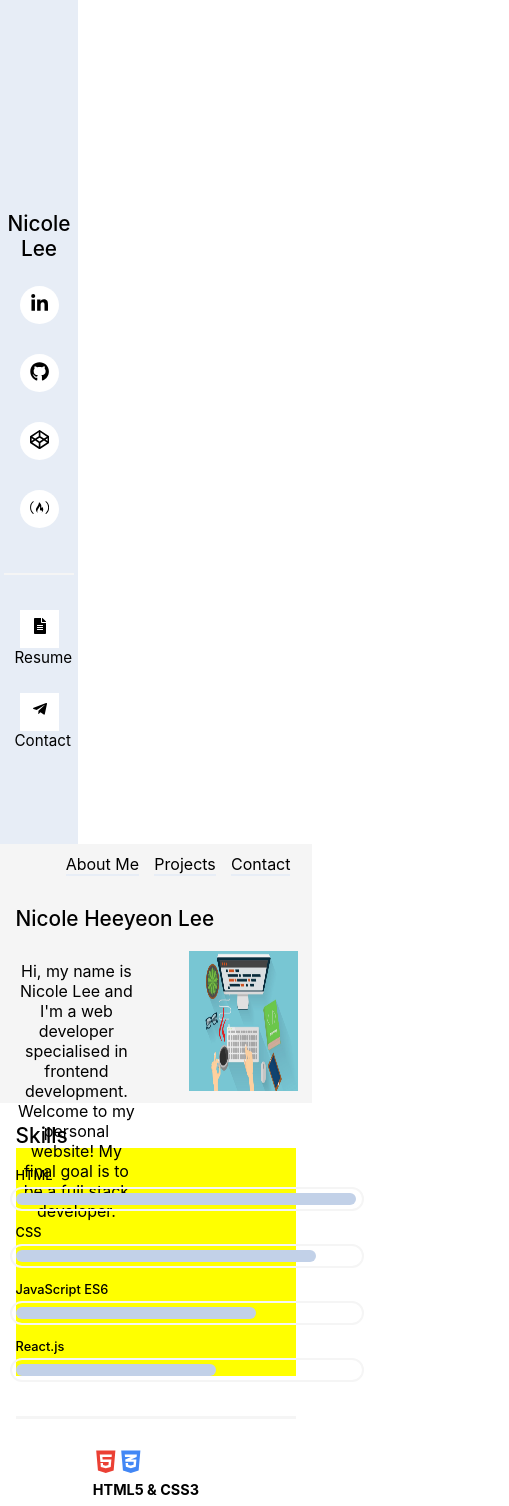
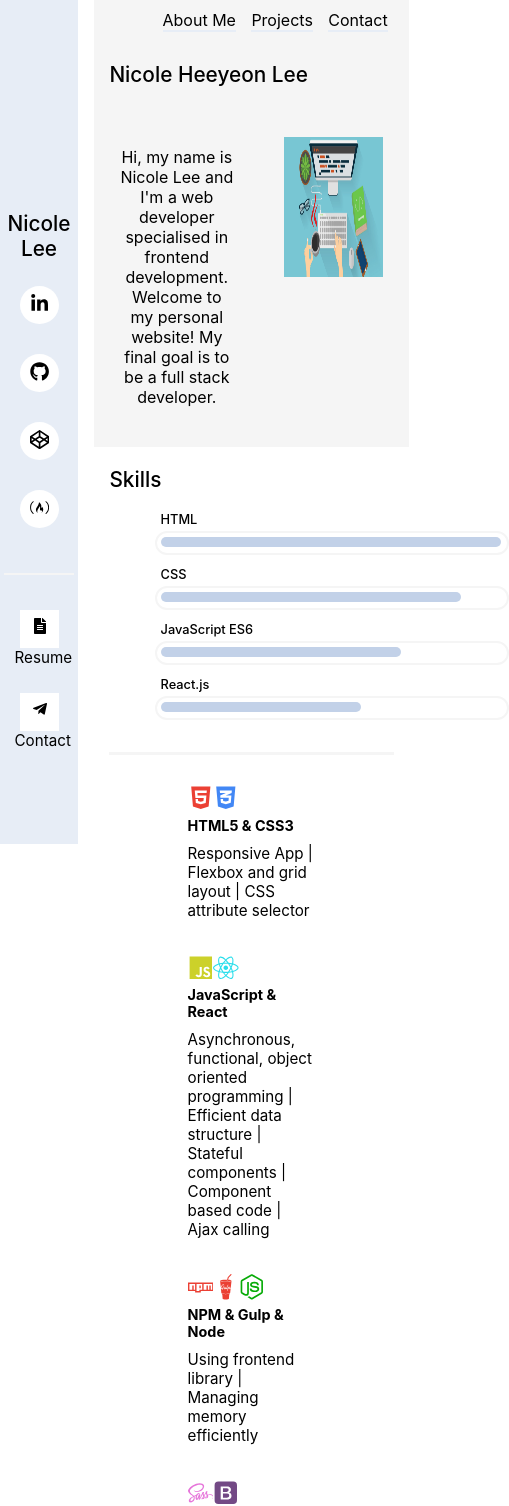
Before and after one commit to nicolehle/nicole-portfolio, a React (Create React App) app: page / in a window 390 px wide. Shown: the top 1506 px of the page, 509 px wide, since content can reach past the window. Built offline with nearby package versions, Linux system fonts and the light colour scheme.

Commit message:
Completed tablet size

```diff
--- a/src/App.css
+++ b/src/App.css
@@ -9,10 +9,12 @@
 
 @media (max-width: 1199px) {
   .App {
-    background-color: none;
     border-radius: 0;
     -webkit-box-shadow: none;
     -moz-box-shadow: none;
     box-shadow: none;
+    width: 100%;
+    height: 100%;
+    margin: 0 auto;
   }
 }
--- a/src/components/Contents/ContentsContact/ContentsContact.module.css
+++ b/src/components/Contents/ContentsContact/ContentsContact.module.css
@@ -1,5 +1,6 @@
 .ContentsContact {
-  padding: 50px 5%;
+  width: 95%;
+  padding: 49px 0 50px 5%;
 }
 
 .ContentsContact img {
@@ -14,8 +15,8 @@
 
 .ContentsContact div {
   margin: 0 auto;
-  margin-top: 25px;
-  width: 50%;
+  margin-top: 40px;
+  width: 100%;
 }
 
 .Column {
--- a/src/components/Contents/ContentsItems/ContentsItems.module.css
+++ b/src/components/Contents/ContentsItems/ContentsItems.module.css
@@ -7,8 +7,8 @@
 }
 
 .Introduction {
-  height: 28vh;
-  padding: 20px 5%;
+  height: 28%;
+  padding: 30px 5%;
   background-color: whitesmoke;
 }
 
@@ -42,8 +42,7 @@
   }
 
   .Introduction {
-    height: 18vh;
-    padding: 0px;
+    height: 18%;
   }
 
   .Introduction img {
--- a/src/components/Contents/ContentsItems/Skills/Skills.module.css
+++ b/src/components/Contents/ContentsItems/Skills/Skills.module.css
@@ -1,5 +1,5 @@
 .Skills {
-  height: 45vh;
+  height: 90%;
   padding: 20px 5%;
   display: grid;
   grid-template-columns: 50% 50%;
@@ -90,8 +90,9 @@
 
 @media (max-width: 1199px){
   .Skills {
-    height: 0vh;
+    height: 100%;
     display: block;
+    margin: 0 auto;
   }
 
   .Skills h1 {
@@ -100,11 +101,10 @@
   }
 
   .Intro {
-    margin: 0 auto;
-    height: 30vh;
+    width: 100%;
     padding: 20px 0;
     border-left: none;
-    border-top: 3px solid whitesmoke
+    border-top: 3px solid whitesmoke;
   }
 
   .Icons {
@@ -117,14 +117,9 @@
   }
 
   .Arrange {
+    margin-left: 18%;
     margin-bottom: 40px;
-    width: 100%;
-    background-color: yellow;
-    display: flex;
-    justify-content: center;
   }
-
-
 
   .Arrange h2 {
     font-size: .8rem;
@@ -133,7 +128,7 @@
 
   .Battery {
     margin: 10px 0 0 0;
-  	height: 12px;
+  	height: 10px;
   }
 
   .Battery:before {
@@ -141,6 +136,22 @@
   	height: 20px;
   }
 
+}
+
+@media (min-width: 850px) and (max-width: 1000px){
+  .Arrange {
+    margin-left: 24%;
+    margin-bottom: 30px;
+    margin-bottom: 40px;
+  }
+}
+
+@media (min-width: 1001px) and (max-width: 1199px){
+  .Arrange {
+    margin-left: 30%;
+    margin-bottom: 30px;
+    margin-bottom: 40px;
+  }
 }
 
 .Char1 {
--- a/src/components/Contents/ContentsProjects/ContentsProjects.module.css
+++ b/src/components/Contents/ContentsProjects/ContentsProjects.module.css
@@ -1,6 +1,6 @@
 .Projects {
   height: 85vh;
-  padding: 20px 5%;
+  padding: 25px 0 26px 5%;
 }
 
 .Projects h1 {
@@ -78,6 +78,24 @@
   height: 180px;
 }
 
-.ContentProjectItem p {
 
+
+@media (max-width: 1199px){
+  .Flex p {
+    font-size: .9rem;
+  }
+
+  .Box {
+    display: flex;
+    width: 70%;
+    height: 200px;
+    margin: 15px;
+  }
 }
+
+@media (max-height: 900px) {
+  .Projects {
+    height: 100%;
+    padding: 25px 0 26px 5%;
+  }
+}
--- a/src/components/Layout/Layout.module.css
+++ b/src/components/Layout/Layout.module.css
@@ -1,5 +1,8 @@
 .Layout {
   display: flex;
+  overflow: visible;
+  width: 100%;
+  height: 100%;
 }
 
 @media (max-width: 430px) {
--- a/src/components/Navigation/Navigation.module.css
+++ b/src/components/Navigation/Navigation.module.css
@@ -1,5 +1,5 @@
 .Navigation {
-  width: 80vw;
+  width: 81vw;
 }
 
 .Navigation ul {
@@ -31,6 +31,10 @@
 }
 
 @media (max-width: 1199px){
+  .Navigation {
+    margin-left: 24%;
+  }
+
   .Navigation ul {
     border-radius: 0;
   }
--- a/src/components/Profile/Info/Info.module.css
+++ b/src/components/Profile/Info/Info.module.css
@@ -73,3 +73,20 @@
     color: black;
   }
 }
+
+@media (min-width: 1200px) and (max-width: 1365px) {
+  .Flex {
+    margin: 0 auto;
+    width: 70%;
+    display: flex;
+    flex-direction: row;
+    flex-wrap: wrap;
+    align-items: center;
+    justify-content: center;
+  }
+
+  .Info {
+    height: 240px;
+
+  }
+}
--- a/src/components/Profile/Profile.module.css
+++ b/src/components/Profile/Profile.module.css
@@ -1,6 +1,5 @@
 .Profile {
-  width: calc(100% /5);
-  height: 96vh;
+  width: 100%;
   display: flex;
   border-radius: 20px 0 0 20px;
   justify-content: center;
@@ -9,7 +8,6 @@
   background-color: rgba(0, 0, 0, 0.3);
   z-index: 0;
 }
-
 
  .Profile::after {
   border-radius: 20px 0 0 20px;
@@ -27,11 +25,9 @@
 
 @media (max-width: 430px) {
   .Profile {
-    width: 100vw;
-    height: 100vh;
-    display: flex;
+    width: 20%;
+    height: 100%;
     border-radius: 0;
-    position: relative;
     background-color: #e7edf6;
     z-index: 0;
   }
@@ -47,25 +43,18 @@
 
 @media (max-width: 1199px) {
   .Profile {
-    flex-direction: column;
-    width: calc(100% /5);
-    height: 100vh;
-    overflow: visible;
-    display: flex;
+    width: 20%;
+    margin-right: 20vw;
+    height: 100%;
+    align-items: center;
+    position: fixed;
     border-radius: 0;
     background-color: #e7edf6;
-    z-index: 0;
   }
 
   .Profile::after {
    border-radius: none;
    background-image: none;
    opacity: 0;
-   top: 0;
-   left: 0;
-   bottom: 0;
-   right: 0;
-   position: absolute;
-   z-index: 0;
  }
 }
--- a/src/index.css
+++ b/src/index.css
@@ -23,13 +23,15 @@ html, body, div, span, applet, object, iframe, h1, h2, h3, h4, h5, h6, p, blockq
 }
 
 html {
-  margin: 15px;
+  margin: 1% 2%;
   background: #e7edf6;
+
 }
 
 @media (max-width: 1199px) {
-  html {
+  html, body {
     margin: 0px;
     background: none;
+    height: 100%
   }
 }
```
